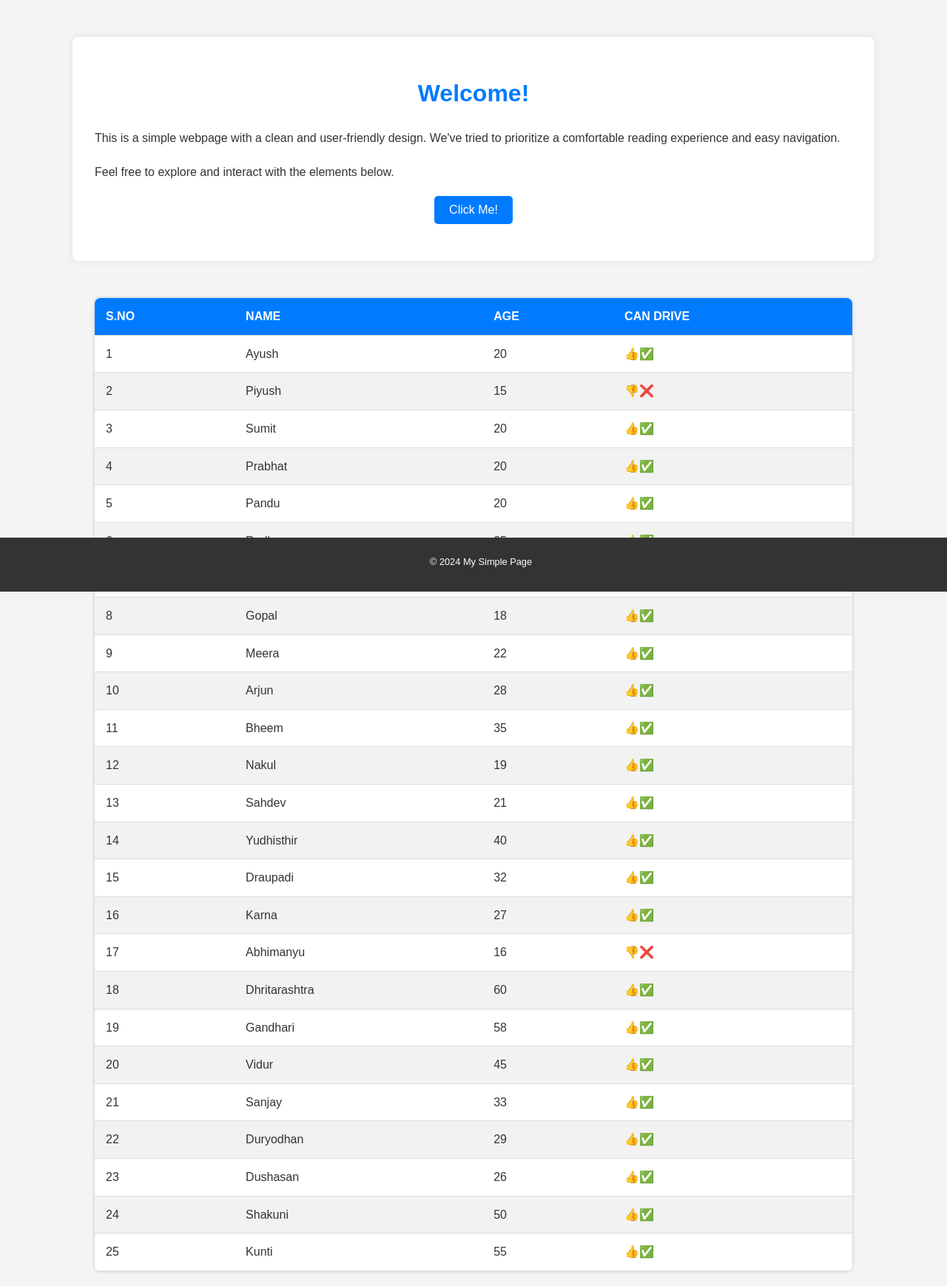
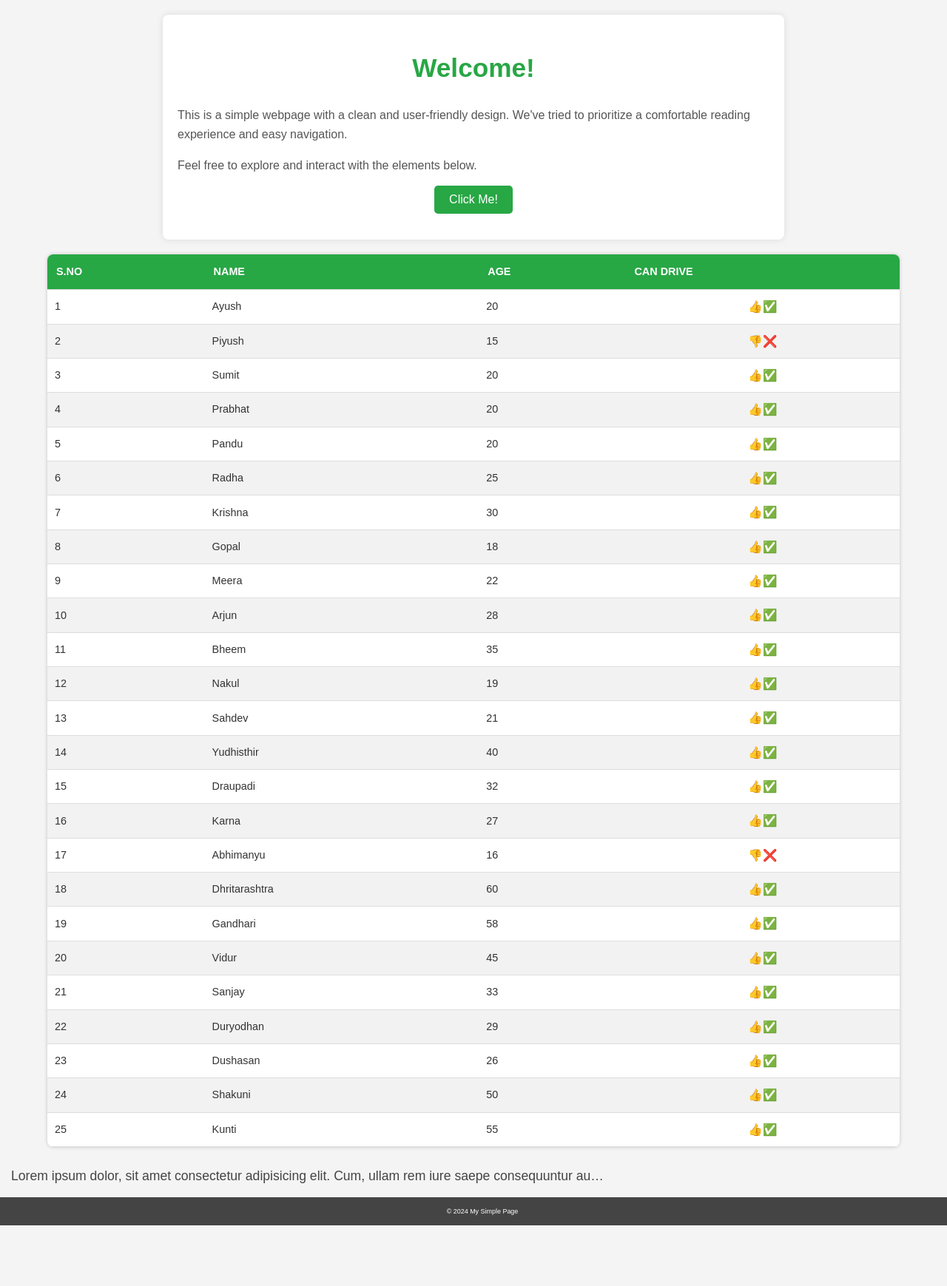
Before and after one commit to Ayush04H/Django-Tutorials, a Django app: page /templates in a window 1280 px wide. Shown: the whole page at 74% size. After the commit the page ends 1657 px from the top, so only its background shows below. Run offline with Django 5.2, Linux system fonts and the light colour scheme.

Commit message:
modifications for using context and Some more tags

```diff
--- a/first_project/django_temp/templates/django_temp/index.html
+++ b/first_project/django_temp/templates/django_temp/index.html
@@ -12,13 +12,17 @@
             background-color: #f4f4f4;
             color: #333;
             line-height: 1.6;
+            min-height: 100vh;
+            display: flex;
+            flex-direction: column;
         }
 
         .container {
-            width: 80%;
-            margin: 50px auto;
+            width: 90%; /* Adjust width for responsiveness */
+            max-width: 800px; /* Maximum width for larger screens */
+            margin: 20px auto; /* Reduced margin for smaller screens */
             background-color: #fff;
-            padding: 30px;
+            padding: 20px; /* Reduced padding for smaller screens */
             border-radius: 8px;
             box-shadow: 0 0 10px rgba(0, 0, 0, 0.1);
         }
@@ -26,22 +30,24 @@
         h1 {
             text-align: center;
             color: #007bff;
+            font-size: 2em; /* Adjust font size for responsiveness */
         }
 
         p {
-            margin-bottom: 20px;
+            margin-bottom: 15px; /* Reduced margin for smaller screens */
+            font-size: 1em;
         }
 
         button {
             background-color: #007bff;
             color: #fff;
-            padding: 10px 20px;
+            padding: 8px 16px; /* Reduced padding for smaller screens */
             border: none;
             border-radius: 5px;
             cursor: pointer;
-            font-size: 16px;
-            display: block; /* Make it a block-level element to center */
-            margin: 20px auto; /* Auto margins for centering */
+            font-size: 14px; /* Adjust font size for responsiveness */
+            display: block;
+            margin: 15px auto; /* Reduced margin for smaller screens */
         }
 
         button:hover {
@@ -50,81 +56,132 @@
 
         footer {
             text-align: center;
-            padding: 10px;  /* Reduced padding to reduce height */
+            padding: 10px;
             background-color: #333;
             color: #fff;
-            position: fixed;  /* Stick to the bottom */
-            bottom: 0;
-            left: 0;
             width: 100%;
-            font-size: 0.8em; /* Optional:  Reduce the font size slightly as well */
-            height: auto; /*Let the height adjust to the content*/
+            font-size: 0.7em; /* Adjust font size for responsiveness */
+            height: auto;
+            margin-top: auto;
         }
 
         /* Table Styles */
         .people-table {
-            width: 80%;
-            margin: 20px auto;
-            border-collapse: collapse; /*  Merge cell borders for a cleaner look */
-            box-shadow: 0 0 5px rgba(0, 0, 0, 0.2); /* Subtle shadow */
+            width: 95%; /* Adjust width for responsiveness */
+            margin: 10px auto; /* Reduced margin for smaller screens */
+            border-collapse: collapse;
+            box-shadow: 0 0 5px rgba(0, 0, 0, 0.2);
             background-color: #fff;
             border-radius: 8px;
-            overflow: hidden; /* Prevents rounded corners from being clipped by borders */
+            overflow: hidden;
         }
 
         .people-table th, .people-table td {
-            padding: 12px 15px;
+            padding: 8px 10px; /* Reduced padding for smaller screens */
             text-align: left;
-            border-bottom: 1px solid #ddd;  /* Light border between rows */
+            border-bottom: 1px solid #ddd;
+            font-size: 0.9em; /* Adjust font size for responsiveness */
         }
 
         .people-table th {
             background-color: #007bff;
             color: #fff;
             font-weight: bold;
-            text-transform: uppercase; /* Make header text uppercase */
+            text-transform: uppercase;
         }
 
         .people-table tr:nth-child(even) {
-            background-color: #f2f2f2; /*  Subtle background for even rows */
+            background-color: #f2f2f2;
         }
 
         .people-table tr:hover {
-            background-color: #ddd; /* Highlight row on hover */
+            background-color: #ddd;
+        }
+
+        /* Media Query for smaller screens */
+        @media (max-width: 768px) {
+            .container {
+                width: 95%;
+                padding: 15px;
+                margin: 15px auto;
+            }
+
+            h1 {
+                font-size: 1.8em;
+            }
+
+            p {
+                font-size: 0.9em;
+            }
+
+            button {
+                padding: 6px 12px;
+                font-size: 12px;
+            }
+
+            .people-table th, .people-table td {
+                padding: 6px 8px;
+                font-size: 0.8em;
+            }
+
+            /* Stack table headers on top for very small screens */
+            .people-table thead {
+              display: none;
+            }
+
+            .people-table tr {
+              display: block;
+              margin-bottom: 10px;
+            }
+
+            .people-table td {
+              display: block;
+              text-align: right;
+              padding-left: 50%;
+              position: relative;
+            }
+
+            .people-table td::before {
+              position: absolute;
+              left: 6px;
+              top: 6px;
+              content: attr(data-label);
+              font-weight: bold;
+              text-transform: uppercase;
+            }
         }
     </style>
 </head>
-<body>
+<body style="display: flex; flex-direction: column; min-height: 100vh;">
 
-    <div class="container">
-        <h1>Welcome!</h1>
-        <p>This is a simple webpage with a clean and user-friendly design.  We've tried to prioritize a comfortable reading experience and easy navigation.</p>
-        <p>Feel free to explore and interact with the elements below.</p>
+    <div class="container" style="margin-bottom: 10px;">
+        <h1 style="font-size: 2.2em; color: #28a745;">Welcome!</h1>
+        <p style="font-size: 1.0em; color: #555;">This is a simple webpage with a clean and user-friendly design. We've tried to prioritize a comfortable reading experience and easy navigation.</p>
+        <p style="font-size: 1.0em; color: #555;">Feel free to explore and interact with the elements below.</p>
 
-        <button>Click Me!</button>
+        <button style="background-color: #28a745; padding: 10px 20px; font-size: 16px; cursor: pointer;">Click Me!</button>
     </div>
 
-    <table class="people-table">
+    <table class="people-table" style="width: 90%; margin: 10px auto;">
         <thead>
             <tr>
-                <th>S.no</th>
-                <th>Name</th>
-                <th>Age</th>
-                <th>Can Drive</th>
+                <th style="background-color: #28a745; color: white; padding: 12px;">S.no</th>
+                <th style="background-color: #28a745; color: white; padding: 12px;">Name</th>
+                <th style="background-color: #28a745; color: white; padding: 12px;">Age</th>
+                <th style="background-color: #28a745; color: white; padding: 12px;">Can Drive</th>
             </tr>
         </thead>
         <tbody>
             {% for people in peoples %}
             <tr>
-                <td>{{forloop.counter}}</td>
-                <td>{{people.name}}</td>
-                <td>{{people.age}}</td>
-                <td>
+                <td style="padding: 10px;" data-label="S.No">{{forloop.counter}}</td>
+                <td style="padding: 10px;" data-label="Name">{{people.name}}</td>
+                <td style="padding: 10px;" data-label="Age">{{people.age}}</td>
+                <td style="padding: 10px; text-align: center;" data-label="Can Drive">
                     {% if people.age >= 18 %}
-                    👍✅
+                    <span style="color: green; font-size: 1.1em;">👍✅</span>
                     {% else %}
-                    👎❌
-
+                    <span style="color: red; font-size: 1.1em;">👎❌</span>
                     {% endif %}
                 </td>
             </tr>
@@ -132,8 +189,12 @@
         </tbody>
     </table>
 
-    <footer>
-        <p>© 2024 My Simple Page</p>
+    <p style="font-size: 1.1em; line-height: 1.6; margin: 15px; color: #444;">
+        {{text|truncatechars:100}}
+    </p>
+
+    <footer style="background-color: #444; color: #fff; text-align: center; padding: 12px; margin-top: auto;">
+        <p style="margin: 0; font-size: 0.8em;">© 2024 My Simple Page</p>
     </footer>
 
 </body>
--- a/first_project/django_temp/views.py
+++ b/first_project/django_temp/views.py
@@ -32,4 +32,10 @@ def templates(request):
     {'name': 'Shakuni', 'age': 50},
     {'name': 'Kunti', 'age': 55},
     ]
-    return render(request,"django_temp/index.html",context= {'peoples':peoples})
+
+
+
+    text = "Lorem ipsum dolor, sit amet consectetur adipisicing elit. Cum, ullam rem iure saepe consequuntur autem earum error non a repellat culpa harum cumque, et magni itaque pariatur vero aperiam facilis."
+
+
+    return render(request,"django_temp/index.html",context= {'peoples':peoples , 'text':text})
```
